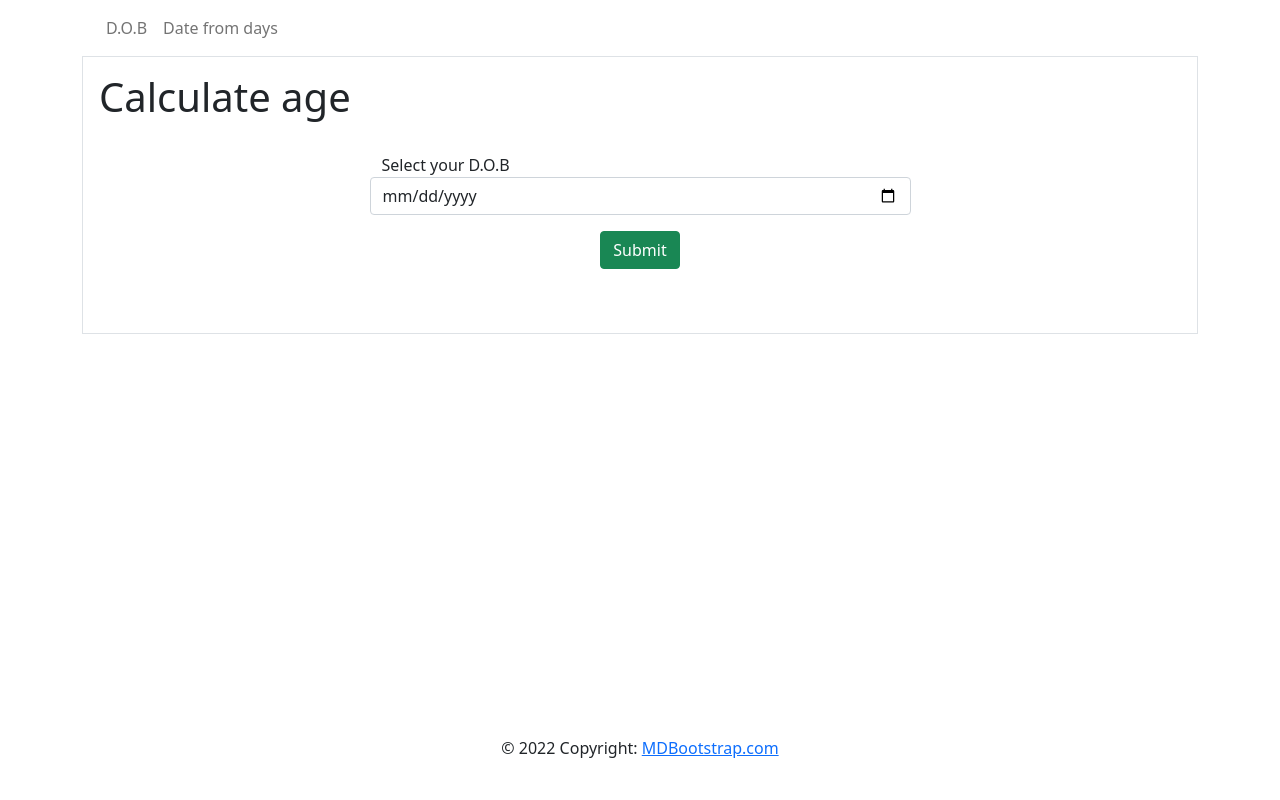
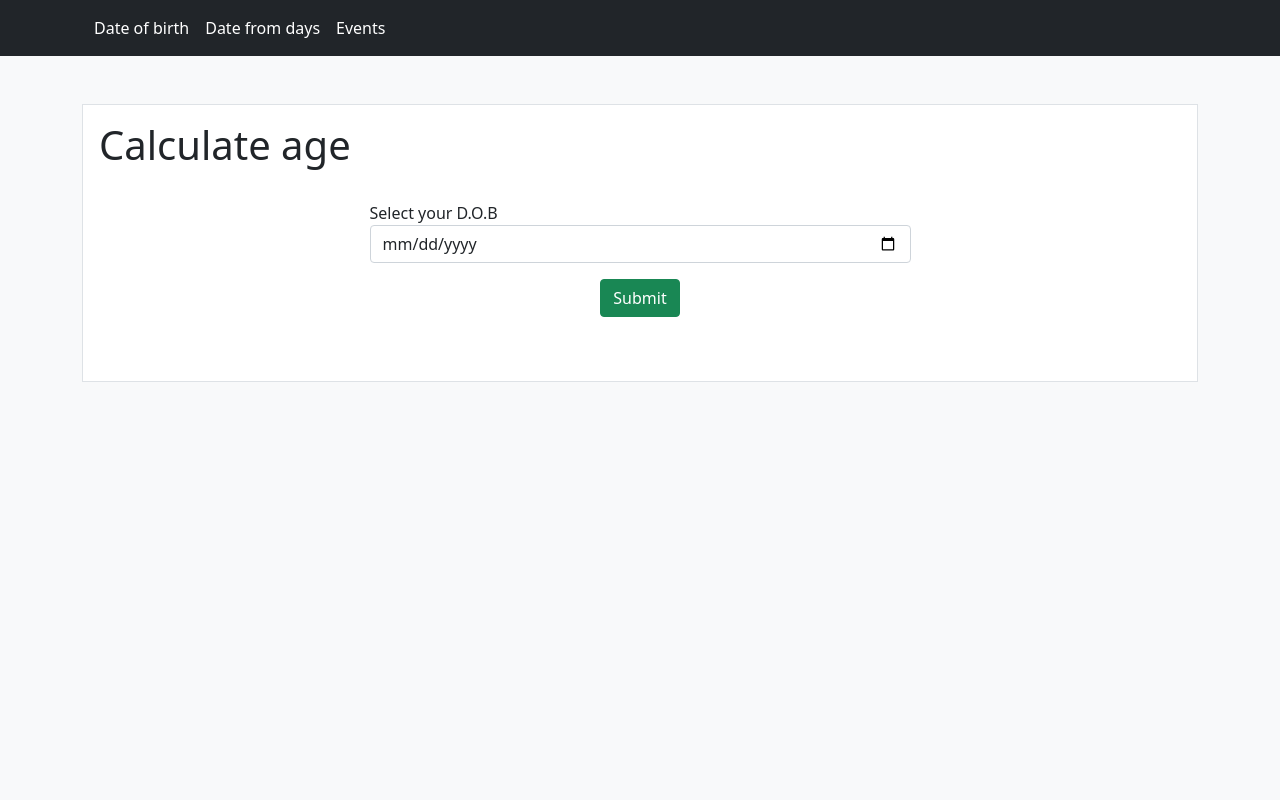
Before and after one commit to zayn-m/calendar-app, a Django app: page / in a window 1280 px wide. Run offline with Django 4.2, Linux system fonts and the light colour scheme; some libraries are stand-ins or nearby versions.

Commit message:
feature/events

```diff
--- a/calculate_age/views.py
+++ b/calculate_age/views.py
@@ -5,6 +5,9 @@ import numpy as np
 from django.views.generic import TemplateView
 from .service import Calculate
 import time
+import json
+
+events = []
 
 # Create your views here.
 class CalculateAgeView(TemplateView):
@@ -34,3 +37,22 @@ class DateFromDays(TemplateView):
             "error": response.get('error')
          }
         return super(TemplateView, self).render_to_response(context)
+
+class Events(TemplateView):
+    template_name = "events.html"
+
+    def get(self, request):
+        context = {
+            "events": json.dumps(events)
+        }
+        return super(TemplateView, self).render_to_response(context)
+
+    def post(self, request, **kwargs):
+        event = request.POST['event-input']
+        date = request.POST['selected-date-input']
+        events.append({ "id": date, "title": event, "start": date })
+        print(events)
+        context = {
+            "events": json.dumps(events)
+        }
+        return super(TemplateView, self).render_to_response(context)
--- a/main/settings.py
+++ b/main/settings.py
@@ -118,6 +118,10 @@ USE_TZ = True
 
 STATIC_URL = 'static/'
 
+STATICFILES_DIRS = [
+    os.path.join(BASE_DIR, 'statics'),
+]
+
 # Default primary key field type
 # https://docs.djangoproject.com/en/4.0/ref/settings/#default-auto-field
 
--- a/main/urls.py
+++ b/main/urls.py
@@ -1,10 +1,11 @@
 from django.contrib import admin
 from django.urls import path
 
-from calculate_age.views import CalculateAgeView, DateFromDays
+from calculate_age.views import CalculateAgeView, DateFromDays, Events
 
 urlpatterns = [
     path('admin/', admin.site.urls),
     path('', CalculateAgeView.as_view()),
     path('date/', DateFromDays.as_view()),
+    path('events/', Events.as_view()),
 ]
--- /dev/null
+++ b/statics/js/main.js
@@ -0,0 +1,43 @@
+console.log(window.eventsData);
+
+const calendarEl = document.getElementById('calendar');
+const myModal = document.getElementById('create-event-modal');
+const eventForm = document.getElementById('event-form');
+const eventSaveBtn = document.getElementById('event-save-btn');
+const selectedDateInput = document.getElementById('selected-date-input');
+const eventTitle = document.getElementById('event-input');
+const invalidMeetingTitleError = document.getElementById('invalid-meeting-title');
+let selectedDate = '';
+
+const calendar = new FullCalendar.Calendar(calendarEl, {
+    selectable: true,
+    initialView: 'dayGridMonth',
+    dateClick: function(info) {
+        handleClick(info.dateStr);
+    },
+    events: window.eventsData
+  });
+
+calendar.render();
+
+eventSaveBtn.addEventListener('click', function(e) {
+  handleSaveEvent();
+})
+
+function handleClick(date) {
+    $(myModal).modal('show');
+    selectedDate = date;
+    selectedDateInput.value = date;
+}
+
+function handleSaveEvent() {
+    console.log('save');
+
+    if (!eventTitle.value) {
+        invalidMeetingTitleError.classList.add('visible');
+        invalidMeetingTitleError.classList.remove('hidden');
+        invalidMeetingTitleError.innerText = 'Title can not be empty';
+        return;
+    }
+    eventForm.submit();
+}
--- a/templates/base.html
+++ b/templates/base.html
@@ -9,12 +9,17 @@
   <title>{% block head_title %}{% endblock %}</title>
   <link href="https://cdn.jsdelivr.net/npm/bootstrap@5.1.3/dist/css/bootstrap.min.css" rel="stylesheet" integrity="sha384-1BmE4kWBq78iYhFldvKuhfTAU6auU8tT94WrHftjDbrCEXSU1oBoqyl2QvZ6jIW3" crossorigin="anonymous">
   <link rel="stylesheet" href="https://use.fontawesome.com/releases/v5.8.1/css/all.css">
+  <link rel="stylesheet" href="https://cdn.jsdelivr.net/npm/fullcalendar@5.11.0/main.css">
   <style type="text/css">
     html,
     body,
     header,
     .carousel {
       height: 60vh;
+    }
+
+    body {
+      background-color: #F8F9FA;
     }
 
     main {
@@ -41,9 +46,21 @@
       }
     }
 
+    .fc .fc-col-header-cell-cushion {
+      display: inline-block;
+      padding: 2px 40px !important;
+    }
+
+    .hidden {
+      display: none;
+    }
+
+    .visible {
+      display: block;
+    }
+
   </style>
 </head>
-
 
 <body>
     {% include "navbar.html" %}
@@ -57,5 +74,9 @@
 
     <script src="https://cdn.jsdelivr.net/npm/@popperjs/core@2.10.2/dist/umd/popper.min.js" integrity="sha384-7+zCNj/IqJ95wo16oMtfsKbZ9ccEh31eOz1HGyDuCQ6wgnyJNSYdrPa03rtR1zdB" crossorigin="anonymous"></script>
     <script src="https://cdn.jsdelivr.net/npm/bootstrap@5.1.3/dist/js/bootstrap.min.js" integrity="sha384-QJHtvGhmr9XOIpI6YVutG+2QOK9T+ZnN4kzFN1RtK3zEFEIsxhlmWl5/YESvpZ13" crossorigin="anonymous"></script>
+    <script src="https://cdn.jsdelivr.net/npm/fullcalendar@5.11.0/main.js"></script>
+    <script src="https://code.jquery.com/jquery-3.6.0.js" integrity="sha256-H+K7U5CnXl1h5ywQfKtSj8PCmoN9aaq30gDh27Xc0jk=" crossorigin="anonymous"></script>
+    <script src="{% static 'js/main.js' %}"></script>
+
 </body>
 </html>
--- a/templates/footer.html
+++ b/templates/footer.html
@@ -1,10 +1,5 @@
 <footer class="page-footer text-center font-small mt-4 wow fadeIn">
 
-    <!--Copyright-->
-    <div class="footer-copyright py-3">
-      © 2022 Copyright:
-      <a href="https://mdbootstrap.com/education/bootstrap/" target="_blank"> MDBootstrap.com </a>
-    </div>
-    <!--/.Copyright-->
+
 
   </footer>
--- a/templates/index.html
+++ b/templates/index.html
@@ -1,13 +1,18 @@
 {% extends "base.html" %}
 
 {% block content %}
-<div class="border p-3">
+<div class="border p-3 bg-white mt-5">
     <h1>Calculate age</h1>
     <div class="row">
+        {% if error %}
+            <div class="alert alert-danger col-6 mx-auto" role="alert">
+                {{error}}
+            </div>
+        {% endif %}
         <form method="post" class="mt-4">
             {% csrf_token %}
             <div class="row col-6 m-auto">
-                <label for="birth_date">Select your D.O.B</label>
+                <label for="birth_date" class="p-0">Select your D.O.B</label>
                 <input
                     placeholder="Select date"
                     type="date"
@@ -23,10 +28,9 @@
         </form>
         <div id="age_container" class="p-4 text-dark">
             {% if age %}
-            <h4 id="exact_age" class="text-center">{{age}}</h4>
-            {% endif %}
-            {% if error %}
-            <h4 class="text-danger text-center">{{error}}</h4>
+            <div class="alert alert-success col-6 mx-auto" role="alert">
+                {{age}}
+            </div>
             {% endif %}
         </div>
     </div>
--- a/templates/navbar.html
+++ b/templates/navbar.html
@@ -1,16 +1,10 @@
-<nav class="navbar navbar-expand-lg navbar-light">
-    <div class="container">
+<nav class="navbar navbar-expand-lg navbar-dark bg-dark">
+    <div class="container p-0">
 
       <!-- Brand -->
       <a class="navbar-brand waves-effect" href="/">
         <strong class="blue-text">{{brand_name}}</strong>
       </a>
-
-      <!-- Collapse -->
-      <button class="navbar-toggler" type="button" data-toggle="collapse" data-target="#navbarSupportedContent"
-        aria-controls="navbarSupportedContent" aria-expanded="false" aria-label="Toggle navigation">
-        <span class="navbar-toggler-icon"></span>
-      </button>
 
       <!-- Links -->
       <div class="collapse navbar-collapse" id="navbarSupportedContent">
@@ -18,13 +12,18 @@
         <!-- Left -->
         <ul class="navbar-nav mr-auto">
           <li class="nav-item active">
-            <a class="nav-link waves-effect" href="/">D.O.B
+            <a class="nav-link waves-effect text-white" href="/">Date of birth
               <span class="sr-only">(current)</span>
             </a>
           </li>
 
           <li class="nav-item">
-            <a class="nav-link waves-effect" href="/date">Date from days
+            <a class="nav-link waves-effect text-white" href="/date">Date from days
+            </a>
+          </li>
+
+          <li class="nav-item">
+            <a class="nav-link waves-effect text-white" href="/events">Events
             </a>
           </li>
 
```
Also changed, not shown: calculate_age/tests.py (+12 -0 lines), templates/date.html (+10 -6 lines), templates/events.html (added, +43 -0 lines).
